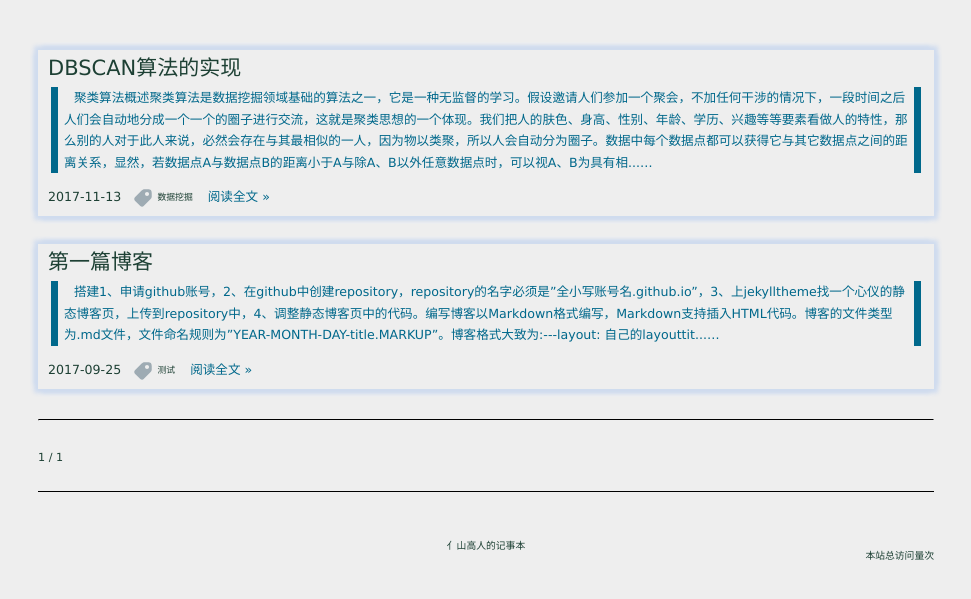
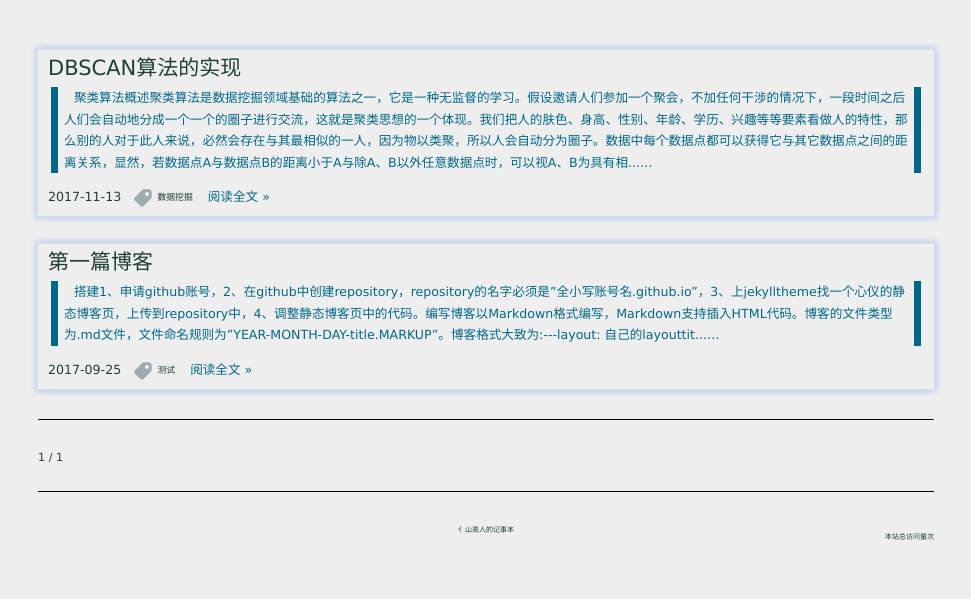
Before and after one commit to XGR-yang/XGR-yang.github.io, a Jekyll site: the page built from index.html, in a window 1280 px wide. Shown: the top 599 px of the page, without its empty margins (154-1125 px from the left). Built offline with Jekyll 4.4.1, drawn with Linux system fonts in a browser that asks for light colours; nearby versions of some CDN libraries; the list of posts is cut into pages by our own code; comment, search, counter and statistics services are not loaded.

Commit message:
Update main.css

```diff
--- a/css/main.css
+++ b/css/main.css
@@ -357,9 +357,9 @@
 .footer {
   display: block;
   padding: 5em 0 0 0;
-  border-top: 1px solid #000000;
-  font-size: .7em;
-  color: #b3b3b3;
+  border-top: 0.2em solid #000000;
+  font-size: .5em;
+  color: #1d4034;
   }
 
 .section-title__divider {
@@ -543,7 +543,7 @@
 
 .post-list__divider {
   margin: 0 0 2em 0;
-  border-top: 1px solid #000000;
+  border-top: 0.1em solid #000000;
   }
 
 .read-more {
```
